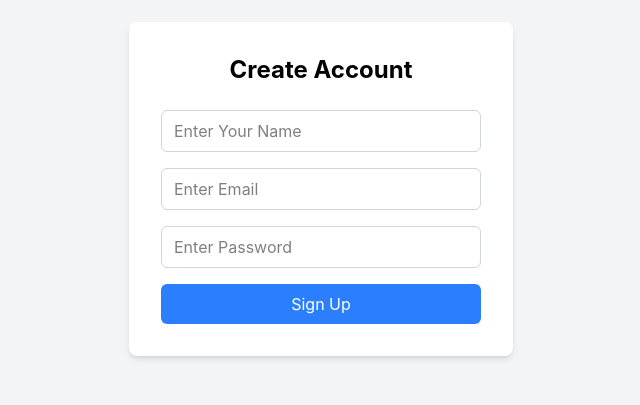
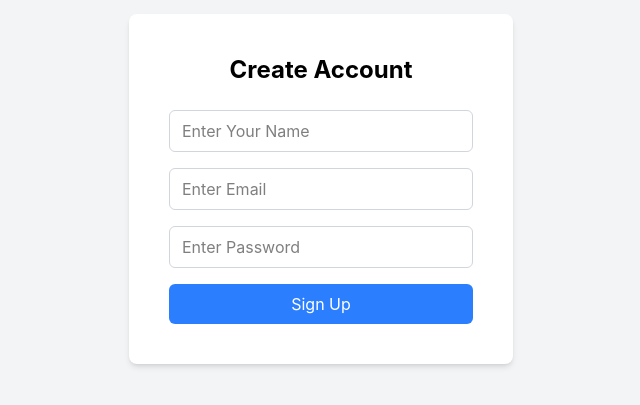
Before and after one commit to utsav-18/MERN-Ecommerce-, a React app in the folder frontend/: page /signup in a window 1280 px wide. Shown: the part 211-616 px from the top of the page, without its empty margins (319-959 px from the left). Built offline with nearby package versions, Linux system fonts and the light colour scheme; the HTML template or start-up script is replaced by a standard one.

Commit message:
Signup Logic

```diff
--- a/frontend/src/pages/Signup.jsx
+++ b/frontend/src/pages/Signup.jsx
@@ -33,7 +33,7 @@
 
     return(
         <div className="flex items-center justify-center min-h-screen bg-gray-100 px-4">
-            <div className="bg-white p-8 rounded-lg shadow-md w-full max-w-sm">
+            <div className="bg-white p-10 rounded-lg shadow-md w-full max-w-sm">
                 <h2 className="text-2xl font-bold mb-6 text-center">Create Account</h2>
 
                 {msg && (
```
